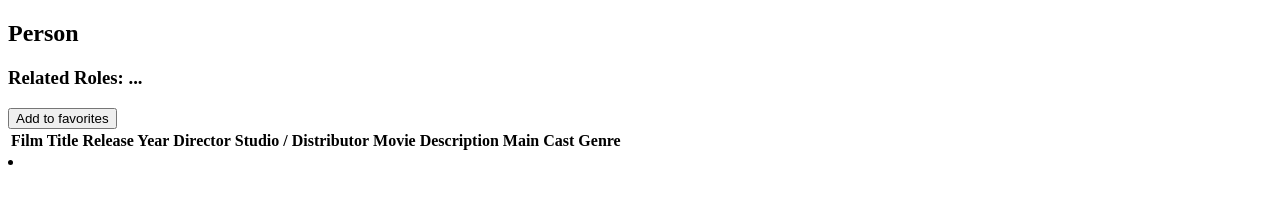
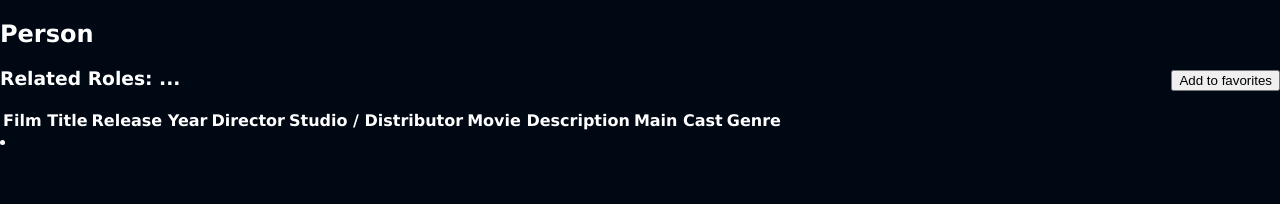
Before and after one commit to haplr/Web-Programming-Final-Project, a website: page src/person-info.html in a window 1280 px wide. Drawn offline with Linux system fonts and the light colour scheme.

Commit message:
Updated CSS

```diff
--- a/src/css/styles.css
+++ b/src/css/styles.css
@@ -5,14 +5,6 @@
     --color-school-bus-yellow: #FFC300;
     --color-gold: #FFD60A;
     --font: Verdana, sans-serif;
-}
-
-h1 {
-    font-size: 3rem;
-}
-
-h2 {
-    font-size: 2rem;
 }
 
 body {
@@ -140,6 +132,22 @@
 }
 /*end*/
 
+/*person-info*/
+#people-info-wrapper {
+    display: flex;
+    justify-content: space-between;
+    align-items: last baseline;
+}
+/*end*/
+
+/*movie-info*/
+#people-info-wrapper {
+    display: flex;
+    justify-content: space-between;
+    align-items: last baseline;
+}
+/*end*/
+
 /*homepage (index.html)*/
 .home-page { color: white; }
 .home-page { background-color: var(--color-ink-black); font-family: 'Tahoma', sans-serif; }
--- a/src/person-info.html
+++ b/src/person-info.html
@@ -3,13 +3,17 @@
 <head>
     <meta charset="UTF-8">
     <meta name="viewport" content="width=device-width, initial-scale=1.0">
+    <link rel="stylesheet" href="./css/styles.css" />
     <title>BetterIMDB | Actor</title>
 </head>
 <body>
     <main>
         <section id="people-info-wrapper">
-            <h1 id="people-name">Person</h1>
-            <h3>Related Roles: ...</h3>
+            <div>
+                <h1 id="people-name">Person</h1>
+                <h3>Related Roles: ...</h3>
+            </div>
+
             <button id="add-favorite-button">Add to favorites</button>
         </section>
         <section id="people-description-wrapper">
```
Also changed, not shown: src/watch-list.html (+1 -0 lines).
